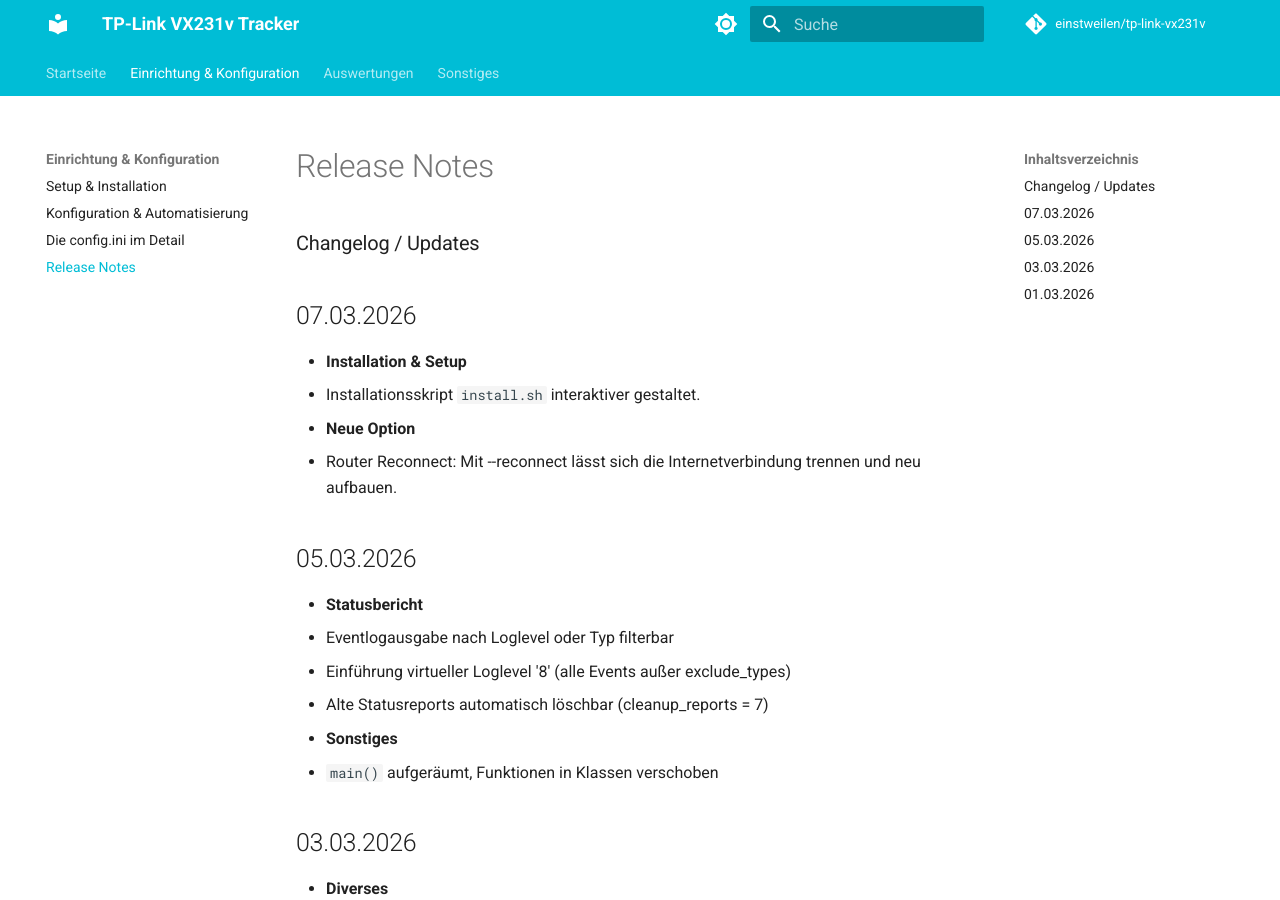
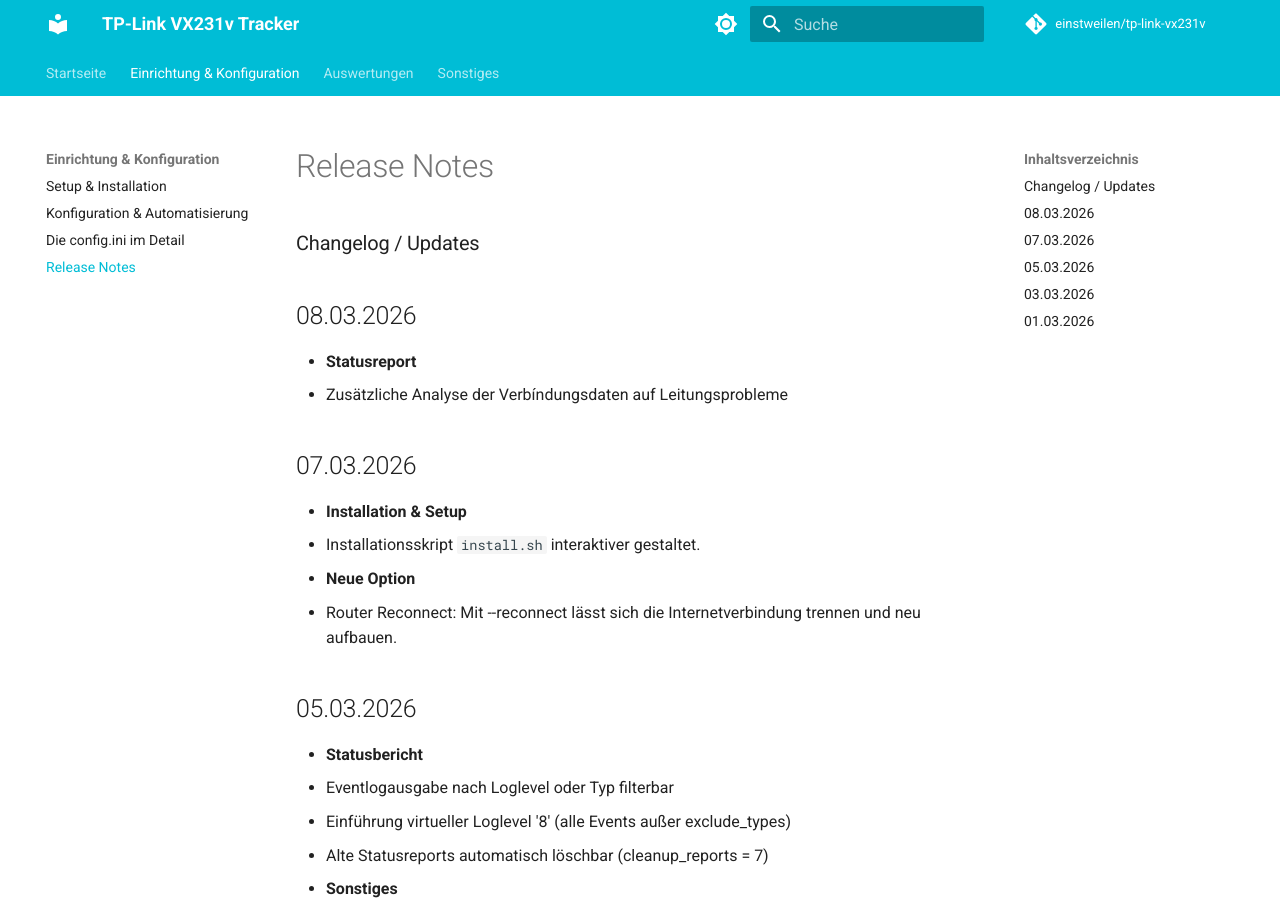
Before and after one commit to einstweilen/tp-link-vx231v, an MkDocs documentation site: the page built from docs/release-notes.md, in a window 1280 px wide and 900 px high. Built offline with MkDocs 1.6.1 and Material for MkDocs 9.7.7, drawn with Linux system fonts in a browser that asks for light colours; comment, search, counter and statistics services are not loaded.

Commit message:
Relase Notes angebpaßt

```diff
--- a/docs/release-notes.md
+++ b/docs/release-notes.md
@@ -1,4 +1,9 @@
 ### Changelog / Updates
+
+## 08.03.2026
+
+* **Statusreport**
+  * Zusätzliche Analyse der Verbíndungsdaten auf Leitungsprobleme
 
 ## 07.03.2026
 
```
